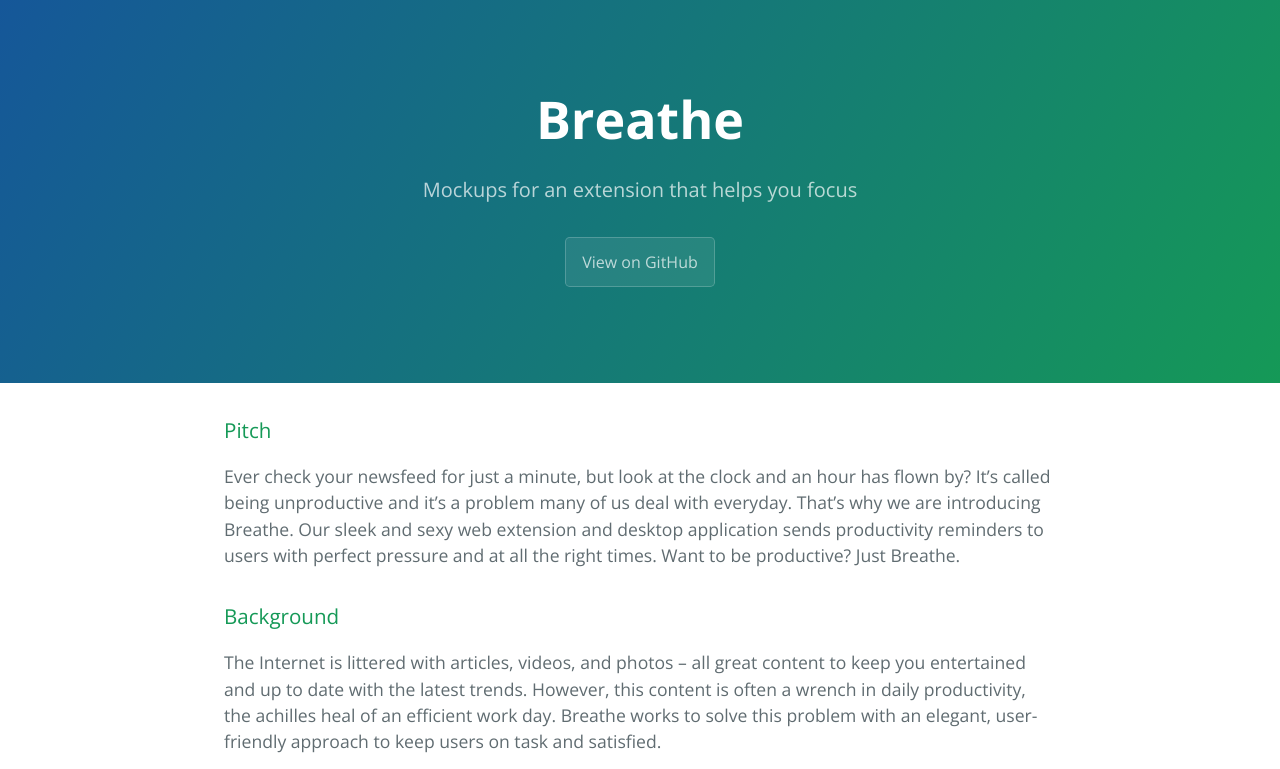
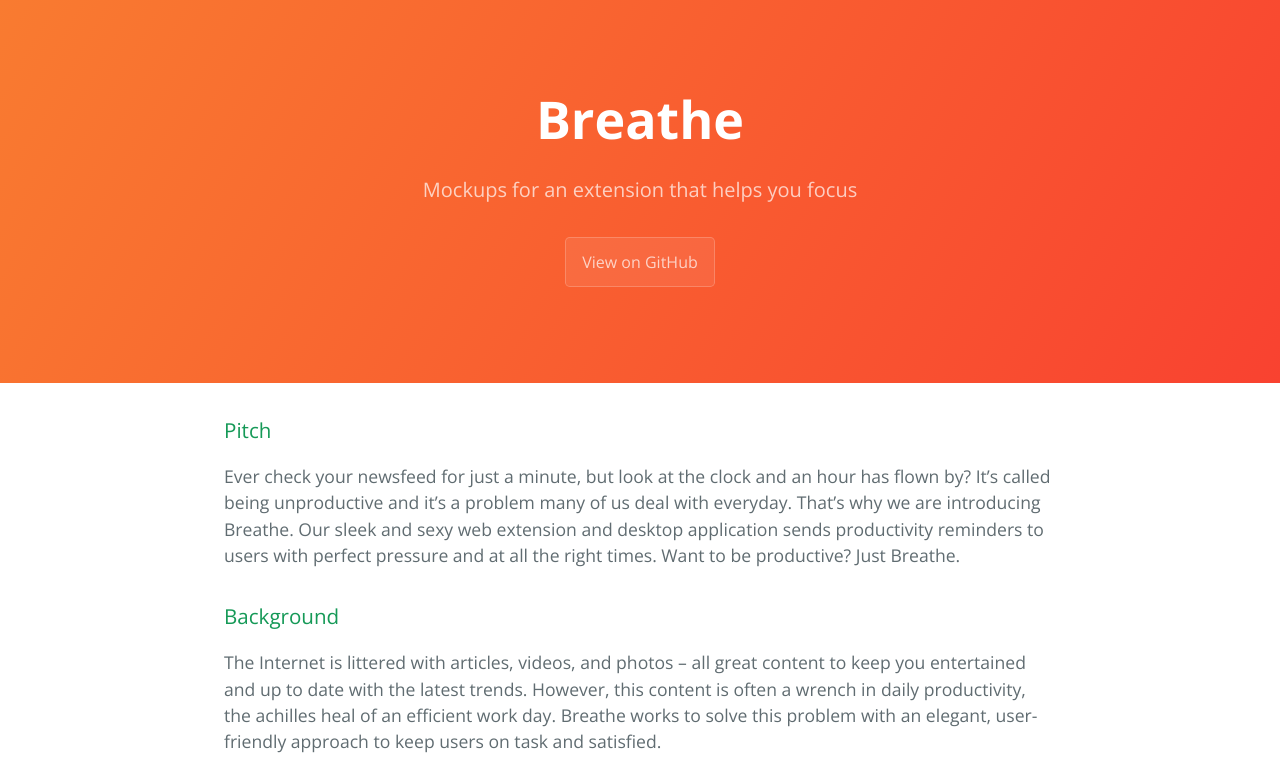
Before and after one commit to tderosa/Breathe, a plain HTML site: page index.html in a window 1280 px wide. Shown: the top 769 px of the page. Drawn offline with nearby package versions, Linux system fonts and the light colour scheme.

Commit message:
styling background

```diff
--- a/stylesheets/stylesheet.css
+++ b/stylesheets/stylesheet.css
@@ -57,7 +57,7 @@ a {
   color: #fff;
   text-align: center;
   background-color: #159957;
-  background-image: linear-gradient(120deg, #155799, #159957); }
+  background-image: linear-gradient(120deg, #F97B30, #F94230); }
 
 @media screen and (min-width: 64em) {
   .page-header {
```
